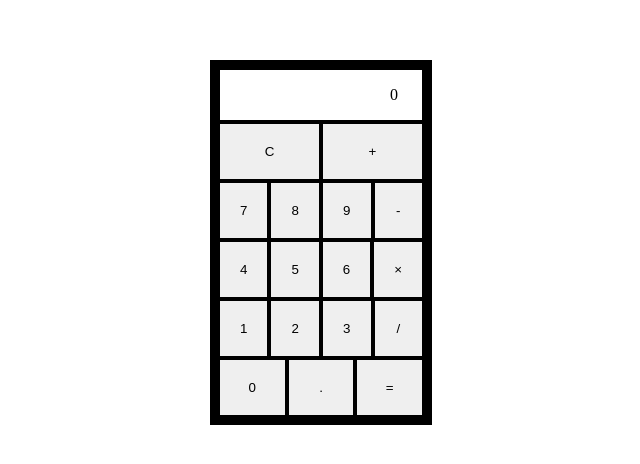
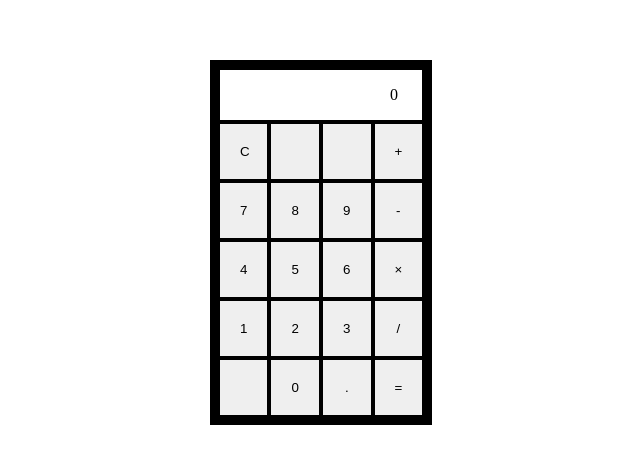
Before and after one commit to belovedEmperor/calculator, a plain HTML site: page index.html in a window 1280 px wide. Shown: the part 166-630 px from the top of the page, without its empty margins (319-959 px from the left). Drawn offline with Linux system fonts and the light colour scheme.

Commit message:
Fix styling

```diff
--- a/index.html
+++ b/index.html
@@ -9,12 +9,12 @@
   </head>
   <body>
     <div class="container">
-      <div class="display">
-        <p>0</p>
-      </div>
+      <div class="display">0</div>
       <div class="buttons">
         <div class="row">
           <button class="clear">C</button>
+          <button></button>
+          <button></button>
           <button class="operation" data-operation="add">+</button>
         </div>
         <div class="row">
@@ -36,6 +36,7 @@
           <button class="operation" data-operation="divide">/</button>
         </div>
         <div class="row">
+          <button></button>
           <button class="number" data-number="0">0</button>
           <button class="" data-number=".">.</button>
           <button class="equal">=</button>
--- a/style.css
+++ b/style.css
@@ -12,17 +12,11 @@ body {
   align-items: center;
 }
 
-.buttons {
-  display: flex;
-  flex-direction: column;
-  width: inherit;
-}
-
 .display {
   border: solid black 2px;
   align-self: stretch;
   text-align: right;
-  padding-right: 24px;
+  padding: 16px 24px;
 }
 
 .row {
@@ -32,6 +26,7 @@ body {
 
 button {
   flex: 1;
+  width: 25%;
   border: solid black 2px;
   padding: 20px;
 }
```
